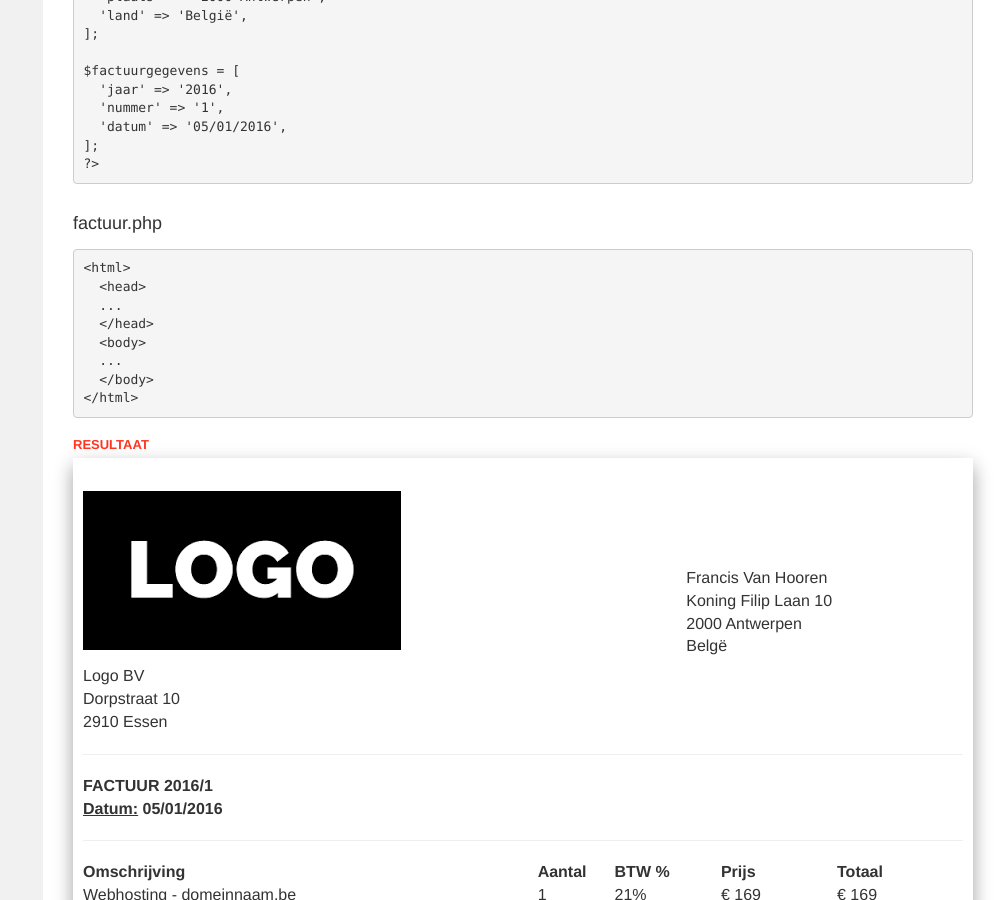
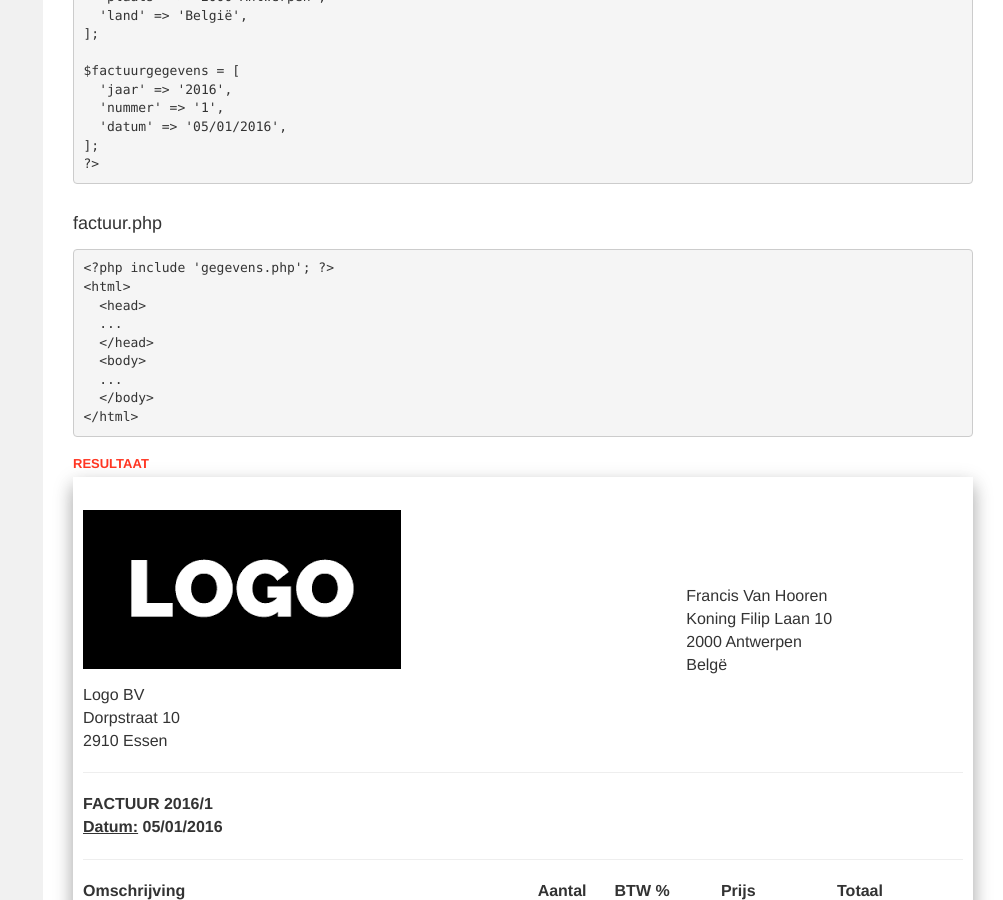
Before and after one commit to Syntra-Brussel/dynamische-webtechnieken, a Jekyll site: the page built from programmeren/oefening-factuur.md, in a window 1280 px wide and 900 px high, scrolled down 566 px. Shown: the whole window, without its empty margins (277-1280 px from the left). Built offline with Jekyll 4.4.1, drawn with Linux system fonts in a browser that asks for light colours; nearby versions of some CDN libraries; a script that is not in the unit is left out.

Commit message:
Update oefening-factuur.md

```diff
--- a/programmeren/oefening-factuur.md
+++ b/programmeren/oefening-factuur.md
@@ -42,6 +42,7 @@ $factuurgegevens = [
 
 #### factuur.php
 <pre data-enlighter-theme="beyond" data-enlighter-language="php">
+&lt;?php include 'gegevens.php'; ?&gt;
 &lt;html&gt;
   &lt;head&gt;
   ...
```
